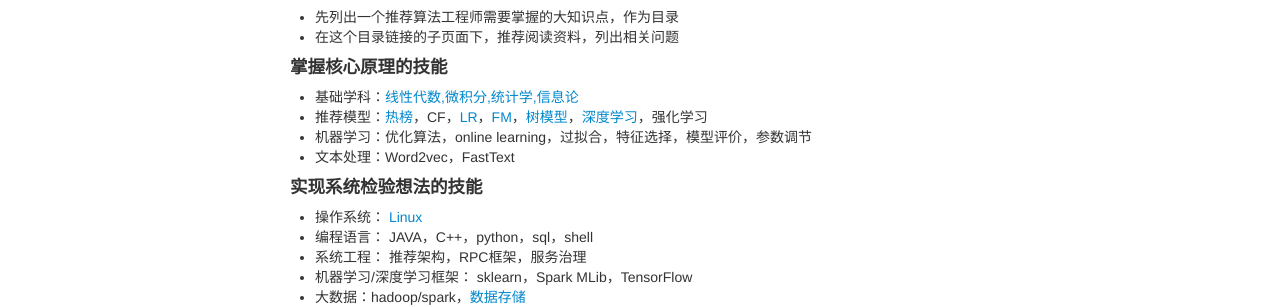
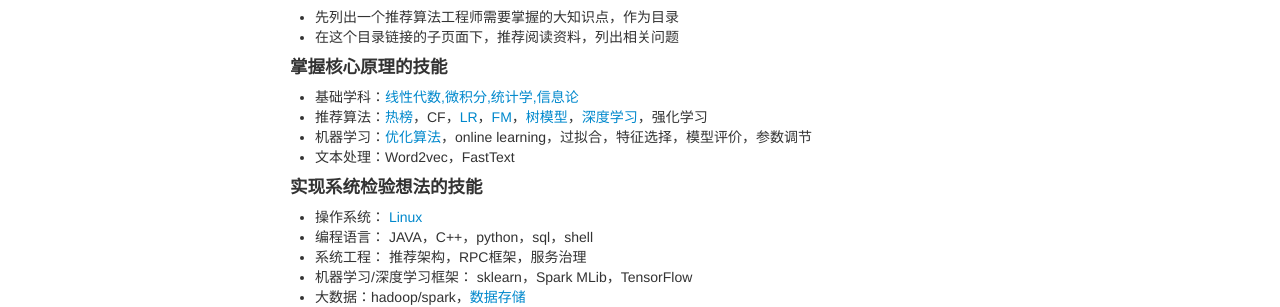
Before and after one commit to sfgcs/sfgcs.github.io, a Jekyll site: the page built from index.md, in a window 1280 px wide. Shown: the part 225-532 px from the top of the page. Built offline with Jekyll 4.4.1, drawn with Linux system fonts in a browser that asks for light colours.

Commit message:
Update index.md

```diff
--- a/index.md
+++ b/index.md
@@ -15,8 +15,8 @@ description: 如何成为一名推荐算法工程师详细补充版
 #### 掌握核心原理的技能
 
 -  基础学科：[线性代数,微积分,统计学,信息论](/pages/math.html)
--  推荐模型：[热榜](/pages/hot.html)，CF，[LR](/pages/lr.html)，[FM](/pages/fm.html)，[树模型](/pages/tree.html)，[深度学习](/pages/dl.html)，强化学习
--  机器学习：优化算法，online learning，过拟合，特征选择，模型评价，参数调节
+-  推荐算法：[热榜](/pages/hot.html)，CF，[LR](/pages/lr.html)，[FM](/pages/fm.html)，[树模型](/pages/tree.html)，[深度学习](/pages/dl.html)，强化学习
+-  机器学习：[优化算法](/pages/opt.html)，online learning，过拟合，特征选择，模型评价，参数调节
 -  文本处理：Word2vec，FastText
 
 #### 实现系统检验想法的技能
```
